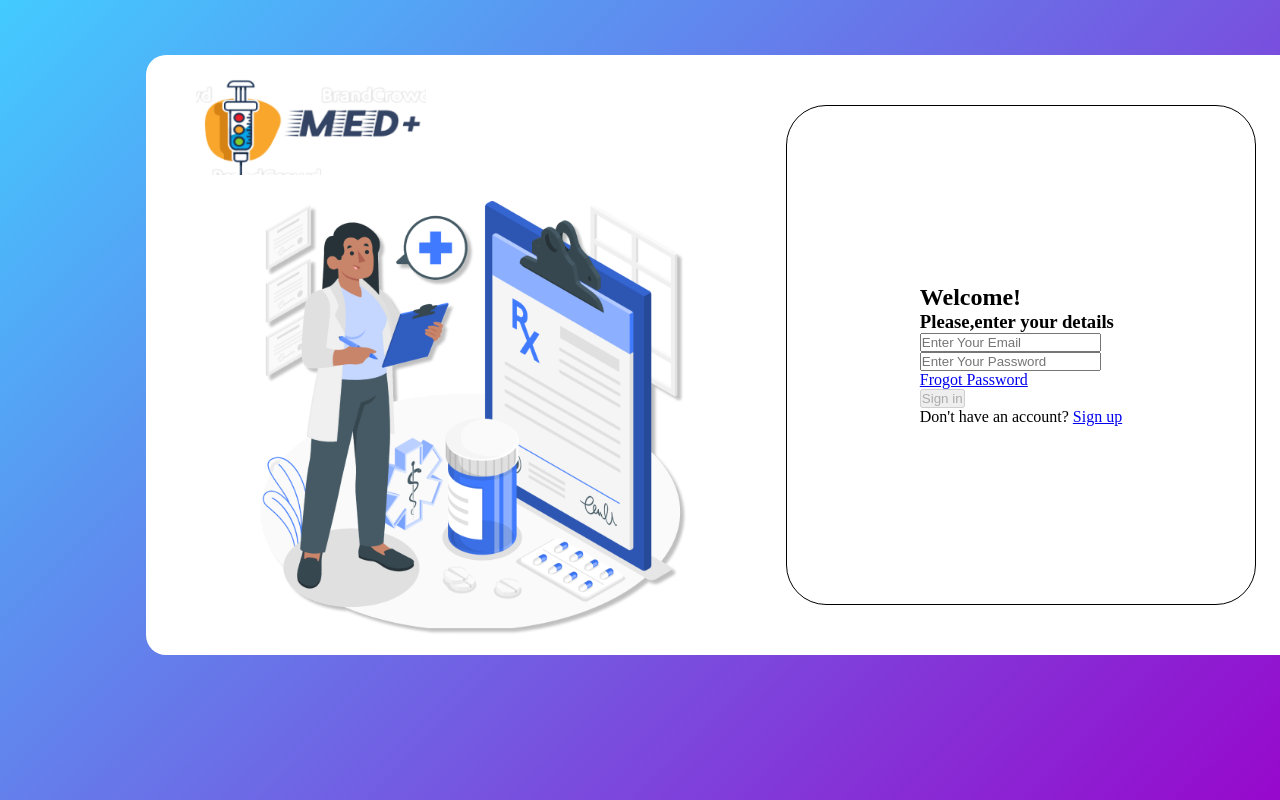
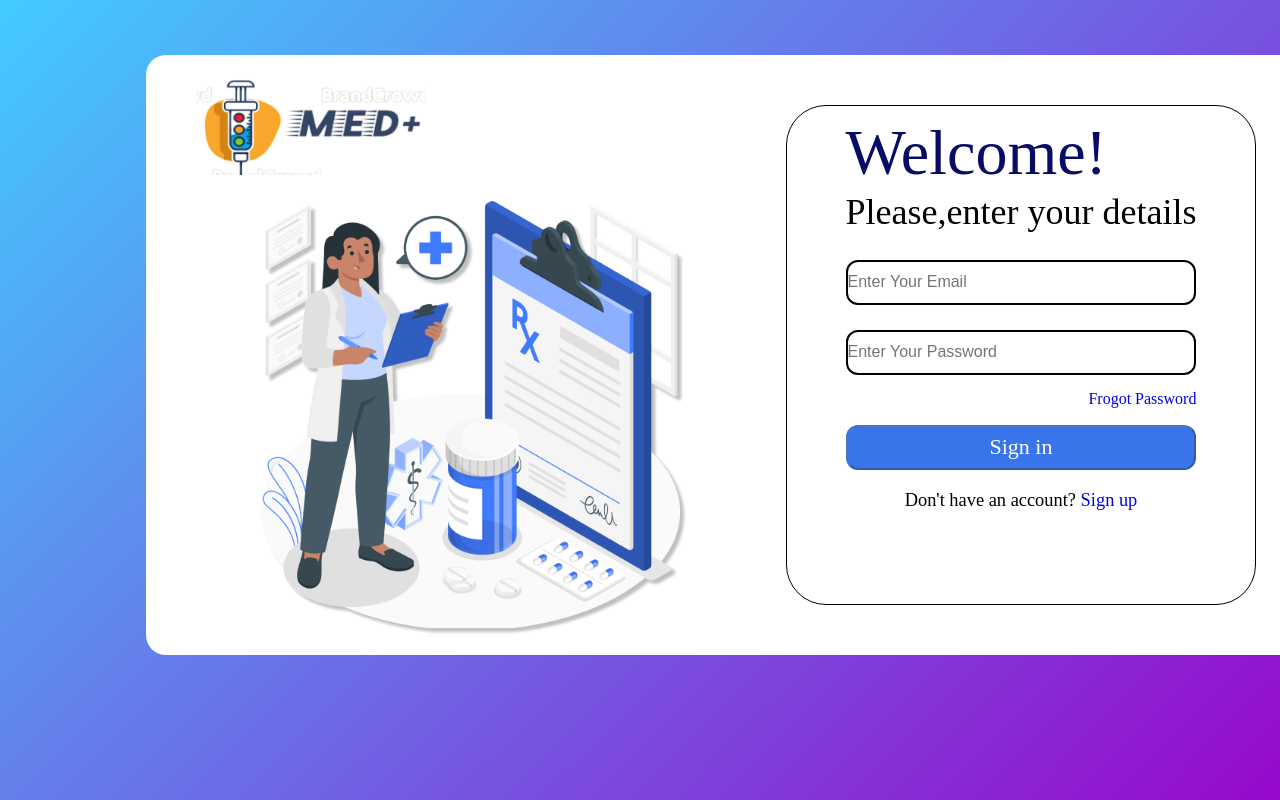
Before and after one commit to Sachendra79/Login-form, a React (Create React App) app: page /login in a window 1280 px wide. Shown: the top 800 px of the page. Built offline with nearby package versions, Linux system fonts and the light colour scheme.

Commit message:
final_loginform

```diff
--- a/src/Page/Signup.jsx
+++ b/src/Page/Signup.jsx
@@ -6,24 +6,10 @@ import { useNavigate } from 'react-router-dom';
 // import '../index.css'
 
 function Signup() {
-const navigate =useNavigate();
-
-function pageHandler1()
-{
-  navigate(-1);
-}
 
     return (
         <div className='signup-container'>
-            <h2>Signup</h2>
-            {/* ...Signup form */}
-            <div>
-           Already have a account?
-           <button onClick={pageHandler1}>Login</button>
 
-
-
-            </div>
 
         </div>
     );
--- a/src/index.css
+++ b/src/index.css
@@ -55,7 +55,79 @@
   border: solid 1px #000;
   display: flex;
   justify-content: center;
+  flex-wrap: wrap;
+
   align-items: center;
-  border-radius: 40px;
+   border-radius: 40px;
   cursor: pointer;
 }
+.main-heading {
+  font-size: 64px;
+  font-weight: 500;
+  line-height: 74px;
+  margin-top: -150px;
+  font-family: Times New Roman;
+  color: #080C66;
+user-select: none;
+}
+.heading
+{
+  font-family: Alike Angular;
+font-size: 36px;
+font-weight: 400;
+line-height: 45px;
+user-select: none;
+}
+form .input-field {
+  position: relative;
+  width: 100%;
+  height: 45px;
+  margin-top: 25px;
+}
+
+form .input-field input {
+  position: relative;
+  width: 100%;
+  height: 100%;
+  border-radius: 12px;
+  border: solid 2px #000;
+  font-size: 16px;
+  outline: none;
+}
+form .input-field button
+{
+  width: 100%;
+  height: 100%;
+  border-radius: 12px;
+  font-size: 22px;
+  font-weight: 400;
+  background: #3874EA ;
+  color:#fff;
+  font-style: none;
+  font-family: Alike Angular;
+  margin: 25px 0px 20px 0px;
+}
+form .input-field button:active
+{
+  background-color: #080C66;
+}
+form .input-field p{
+ text-align: center;
+ font-size: 115%;
+}form .notice
+{
+  position: relative;
+  top: 20px;
+  text-align: center;
+  font-size: 16px;
+  color: red;
+}
+form .input-field .link
+{
+  text-decoration: none;
+}
+form .input-field .linked
+{
+  text-align: end;
+  margin-top: 15px;
+}
```
